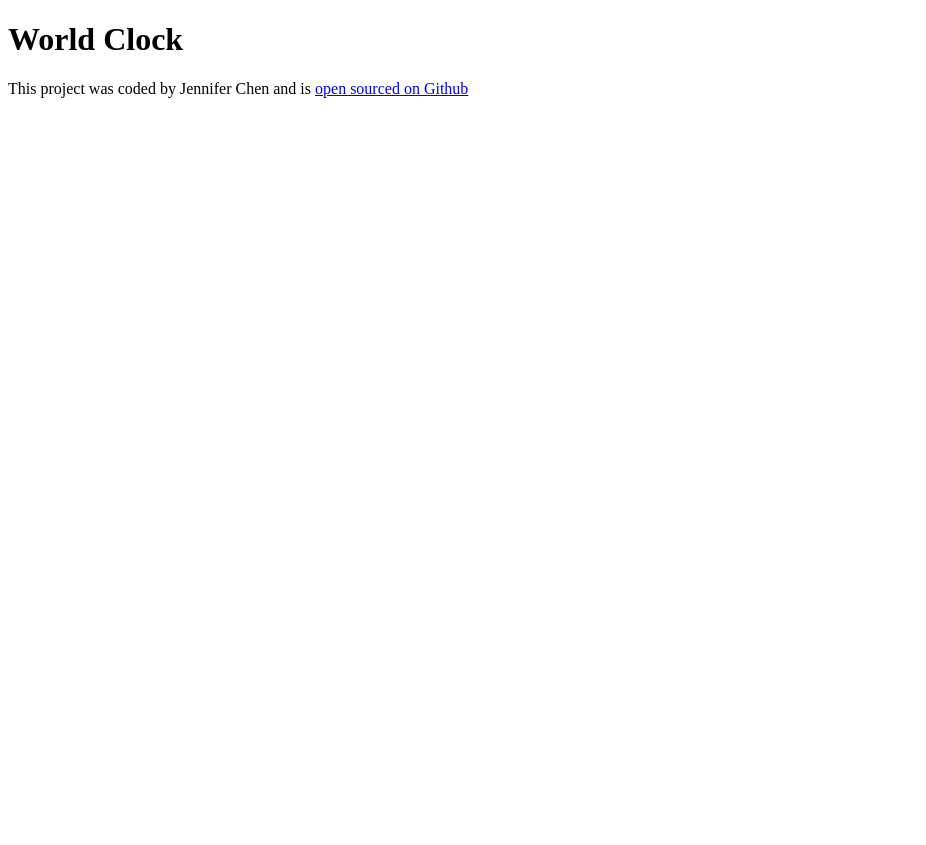
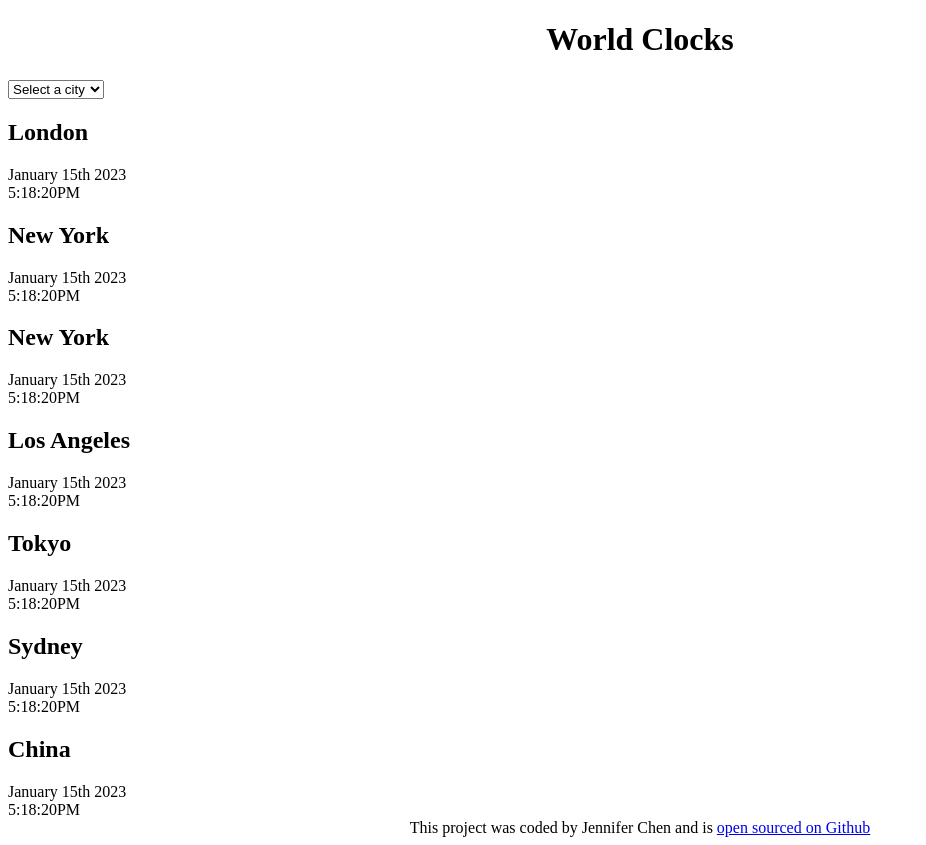
Before and after one commit to JennieCodes/World-clock, a plain HTML site: page index.html in a window 1280 px wide. Shown: the whole page, without its empty margins (0-926 px from the left). Before the commit the page ends 800 px from the top, so only its background shows below. Drawn offline with Linux system fonts and the light colour scheme.

Commit message:
Added cities

```diff
--- a/css/style.css
+++ b/css/style.css
@@ -0,0 +1,3 @@
+h1, footer {
+   text-align: center;
+}
--- a/index.html
+++ b/index.html
@@ -4,12 +4,60 @@
     <meta charset="UTF-8">
     <meta http-equiv="X-UA-Compatible" content="IE=edge">
     <meta name="viewport" content="width=device-width, initial-scale=1.0">
+    <link rel="stylesheet" href="css/style.css">
     <title>World Clock - Jennie Chen</title>
 </head>
 <body>
-    <h1>World Clock</h1>
+    <div class="container">
+        <h1>World Clocks</h1>
+        <select name="" id="">
+            <option value="">Select a city</option>
+            <option value="">London</option>
+            <option value="">New York</option>
+            <option value="">Los Angeles</option>
+            <option value="">Tokyo</option>
+            <option value="">Sydney</option>
+            <option value="">China</option>
+        </select>
+        <div class="city">
+            <h2>London</h2>
+            <div class="date">January 15th 2023</div>
+            <div class="time">5:18:20PM</div>
+        </div>
+        <div class="city">
+            <h2>New York</h2>
+            <div class="date">January 15th 2023</div>
+            <div class="time">5:18:20PM</div>
+        </div>
+        <div class="city">
+            <h2>New York</h2>
+            <div class="date">January 15th 2023</div>
+            <div class="time">5:18:20PM</div>
+        </div>
+        <div class="city">
+            <h2>Los Angeles</h2>
+            <div class="date">January 15th 2023</div>
+            <div class="time">5:18:20PM</div>
+        </div>
+        <div class="city">
+            <h2>Tokyo</h2>
+            <div class="date">January 15th 2023</div>
+            <div class="time">5:18:20PM</div>
+        </div>
+        <div class="city">
+            <h2>Sydney</h2>
+            <div class="date">January 15th 2023</div>
+            <div class="time">5:18:20PM</div>
+        </div>
+        <div class="city">
+            <h2>China</h2>
+            <div class="date">January 15th 2023</div>
+            <div class="time">5:18:20PM</div>
+        </div>
+    </div>
     <footer>
-        This project was coded by Jennifer Chen and is <a href="#" target="_blank"> open sourced on Github</a>
+        This project was coded by Jennifer Chen and is <a href="https://github.com/JennieCodes/World-clock.git" target="_blank"> open sourced on Github</a>
     </footer>
+    <script src="script.js"></script>
 </body>
 </html>
```
